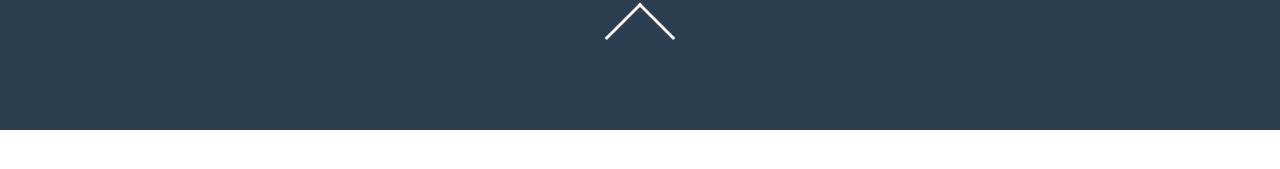
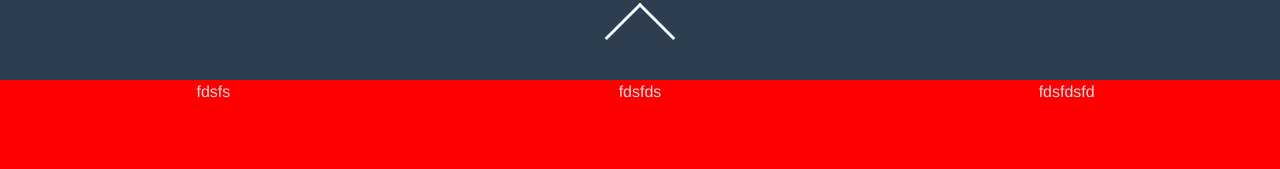
Before and after one commit to teykamp/anditsart, a Vue app in the folder anditsart/: page / in a window 1280 px wide. Shown: the part 3490-3659 px from the top of the page. Before the commit the page ends 3620 px from the top, so only its background shows below. Built offline with nearby package versions, Linux system fonts and the light colour scheme.

Commit message:
added footer barebones

```diff
--- a/anditsart/src/App.vue
+++ b/anditsart/src/App.vue
@@ -32,7 +32,7 @@
 
     <!-- end nav -->
     <!-- start images -->
-    <b-container fluid classs="format">
+    <b-container fluid class="format">
       <ImageCards v-bind:images="filteredImg"/>
     </b-container>
     <!-- end images -->
@@ -48,6 +48,9 @@
       <p  class="noResults">No Results Found!</p>
     </div>
     <!-- footer here -->
+    <div class="footer">
+      <Footer/>
+    </div>
   </div>
 </template>
 
@@ -55,11 +58,13 @@
 
 // imports
 import ImageCards from './components/ImageCards'
+import Footer from './components/Footer'
 
 export default {
   name: 'App',
   components: {
-    ImageCards
+    ImageCards,
+    Footer
   },
   mounted() {
       this.fetchData();
@@ -98,11 +103,11 @@ export default {
     },
 
     scrollTopUpdater: function() { // TODO: add passthrough of number to use for other v-if
-      return Object.keys(this.filteredImg).length > 6;
+      return this.filteredImg.length > 6;
     },
 
     noResultsUpdater: function() { // empty list?
-      return Object.keys(this.filteredImg).length == 0; // this.filteredImg == []
+      return this.filteredImg.length == 0;
     }
 
   }
@@ -110,6 +115,7 @@ export default {
 </script>
 
 <style>
+
 #app {
   font-family: Avenir, Helvetica, Arial, sans-serif;
   -webkit-font-smoothing: antialiased;
@@ -117,7 +123,8 @@ export default {
   text-align: center;
   color: #d7dde4;
   background: #2c3e50;
-  padding-bottom: 50px;
+  min-height: 600px;
+
 }
 .format {
   background: #2c3e50;
@@ -170,5 +177,6 @@ export default {
   font-style: oblique;
   letter-spacing: 2px;
   padding-top: 20px;
+  padding-bottom: 600px;
 }
 </style>
--- /dev/null
+++ b/anditsart/src/components/Footer.vue
@@ -0,0 +1,28 @@
+<template>
+    <div>
+        <b-container fluid class="footer">
+            <b-row align-v="center" align-h="center">
+                <b-col align-v="center" align-h="center">fdsfs</b-col>
+                <b-col align-v="center" align-h="center">fdsfds</b-col>
+                <b-col align-v="center" align-h="center">fdsfdsfd</b-col>
+            </b-row>
+        </b-container>
+    </div>
+</template>
+
+<script>
+export default {
+    // nothing yet
+}
+</script>
+
+<style scoped>
+
+.footer {
+  position: relative;
+  bottom: 0;
+  width: 100%;
+  height: 203px;
+  background: red;
+}
+</style>
```
